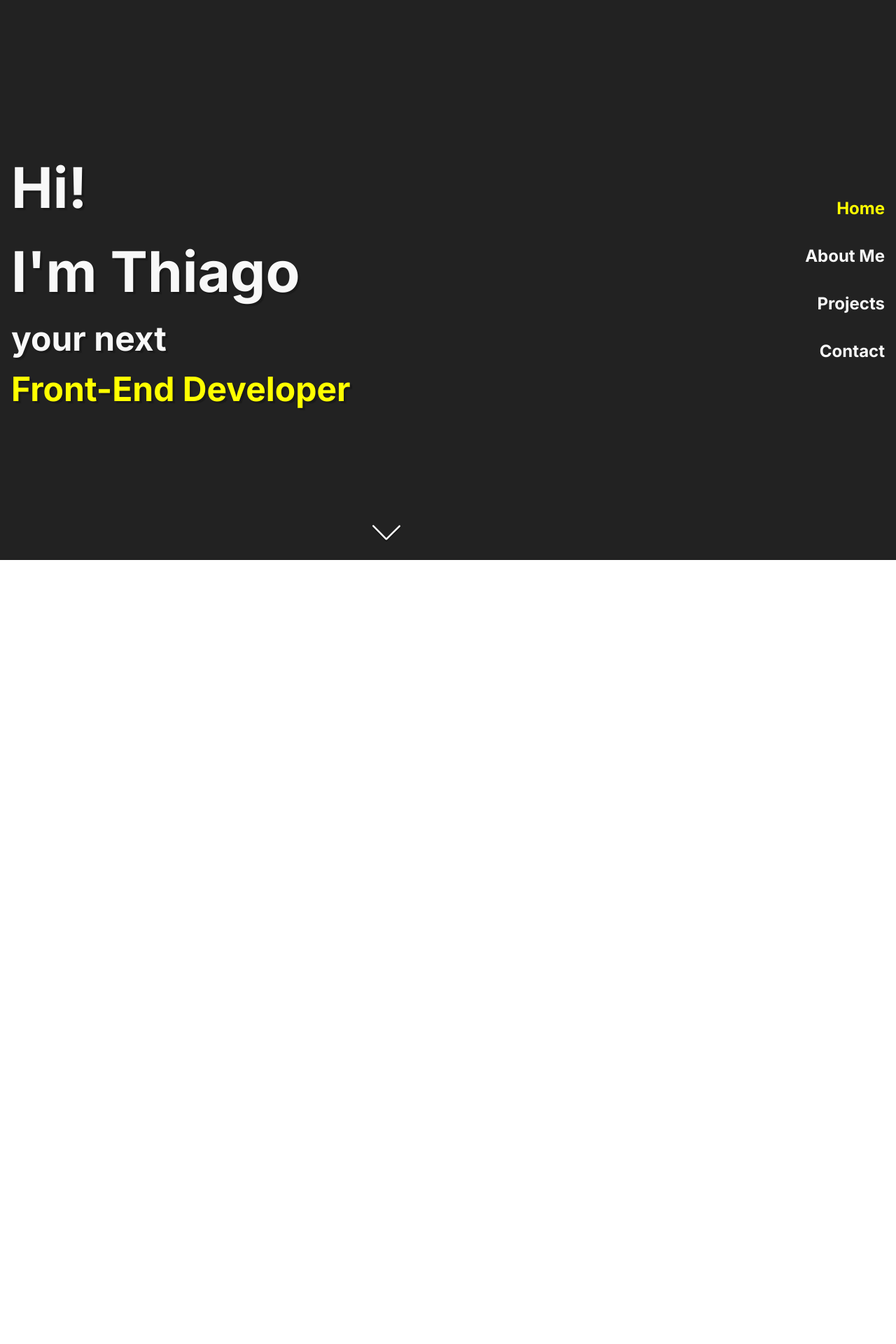
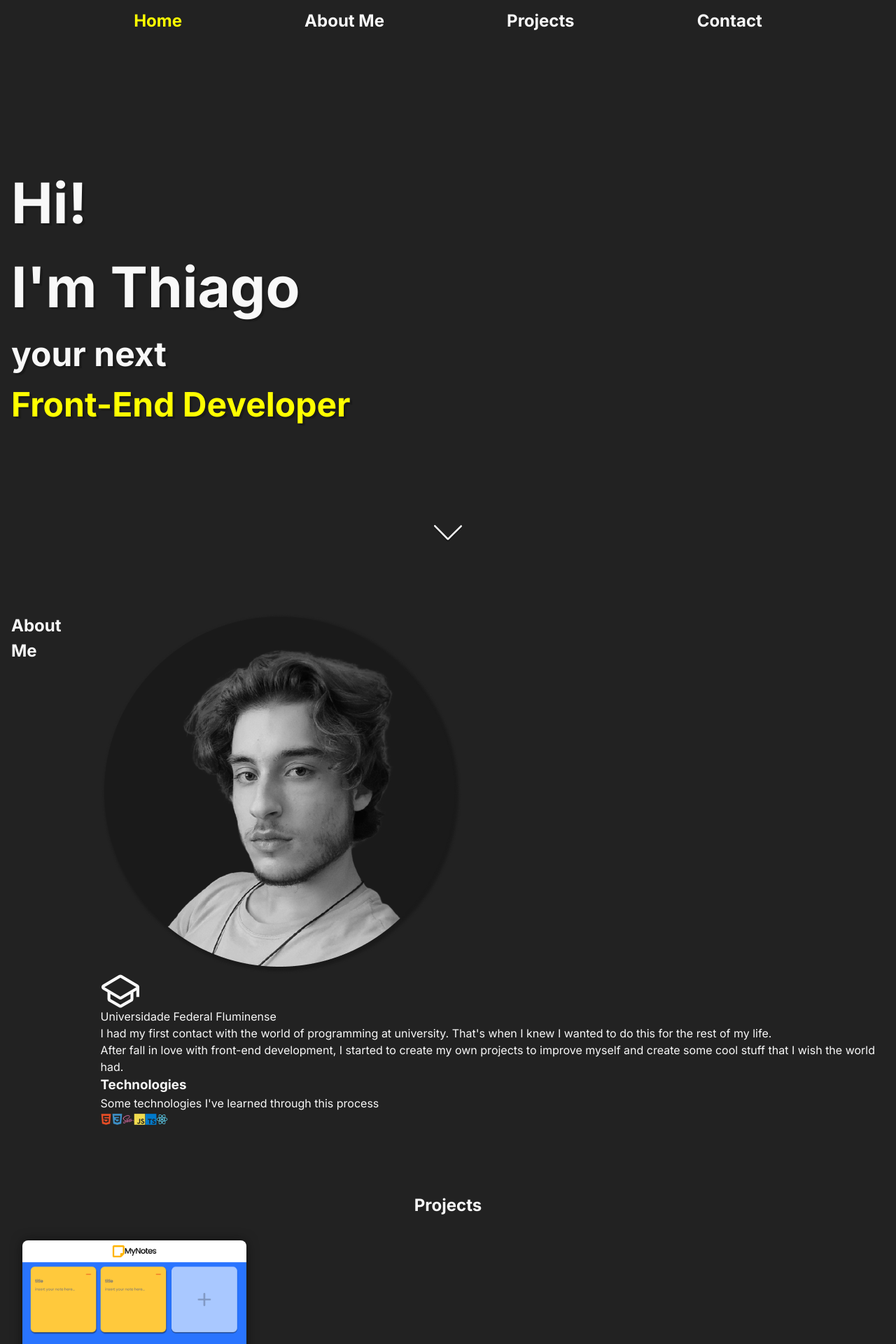
Before and after one commit to thiagofons/portfolio, a React (Create React App) app: page / in a window 1280 px wide. Shown: the top 1920 px of the page at 70% size. Before the commit the page ends 800 px from the top, so only its background shows below. Built offline with nearby package versions, Linux system fonts and the light colour scheme.

Commit message:
Padding error

```diff
--- a/src/App.tsx
+++ b/src/App.tsx
@@ -8,18 +8,13 @@ import Projects from "./pages/Projects";
 function App() {
   return (
     <Container className="App">
-      <aside className="aside">
-        <NavBar />
-      </aside>
+      <NavBar />
       <main className="main">
         <Home />
         <AboutMe />
         <Projects />
         <Contact />
       </main>
-
-
-
     </Container>
   );
 }
--- a/src/components/layout/Container.tsx
+++ b/src/components/layout/Container.tsx
@@ -1,3 +1,5 @@
+import "../../styles/main.sass"
+
 const Container = (props: any) => {
   return <div className="container">{props.children}</div>;
 };
--- a/src/components/layout/NavBar.tsx
+++ b/src/components/layout/NavBar.tsx
@@ -7,7 +7,6 @@ const NavBar = () => {
 
   return (
     <nav className="navbar">
-      <div className="dark__mode"></div>
       <div className="links">
         <NavLink text="Home" to="#home" active={page === "home"} />
         <NavLink text="About Me" to="#aboutme" active={page === "aboutme"} />
--- a/src/pages/AboutMe.tsx
+++ b/src/pages/AboutMe.tsx
@@ -7,6 +7,9 @@ const AboutMe = () => {
     <section id="aboutme" className="aboutme section">
       <header className="info__header">
         <h2>About Me</h2>
+      </header>
+      <main>
+        <section className="profile__info">
           <img src={MyImg} alt="" />
           <div className="info">
             <div className="college">
@@ -14,9 +17,9 @@ const AboutMe = () => {
               <span>Universidade Federal Fluminense</span>
             </div>
           </div>
-      </header>
-      <main className="info__body">
-        <div className="info__text">
+        </section>
+        <section className="aboutme__info">
+          <section className="info__text">
           <p>
             I had my first contact with the world of programming at university.
             That's when I knew I wanted to do this for the rest of my life.
@@ -26,22 +29,22 @@ const AboutMe = () => {
             my own projects to improve myself and create some cool stuff that I
             wish the world had.
           </p>
-        </div>
-        <div className="technologies">
-          <div className="tech__header">
+          </section>
+          <section className="technologies">
+            <header>
               <h3>Technologies</h3>
               <p>Some technologies I've learned through this process</p>
-          </div>
-
-          <div className="tech__container">
+            </header>
+            <main>
               <i className="devicon-html5-plain colored"></i>
               <i className="devicon-css3-plain colored"></i>
               <i className="devicon-sass-original colored"></i>
               <i className="devicon-javascript-plain colored"></i>
               <i className="devicon-typescript-plain colored"></i>
               <i className="devicon-react-original colored"></i>
-          </div>
-        </div>
+            </main>
+          </section>
+        </section>
       </main>
     </section>
   );
--- a/src/pages/Projects.tsx
+++ b/src/pages/Projects.tsx
@@ -15,7 +15,6 @@ const Projects = () => {
     <section id="projects" className="projects section">
       <header className="projects__header">
         <h2>Projects</h2>
-        <p>Here are some projects I developed to improve my front-end skills</p>
       </header>
       <main className="projects__carousel">
         {projects &&
--- a/src/styles/components/layout.sass
+++ b/src/styles/components/layout.sass
@@ -4,39 +4,29 @@
 .container
   background-color: variables.$grey
   font-family: variables.$font-family
-  gap: 1rem
   display: flex
   flex-direction: column
-  max-height: 100vh
-
 
   @media screen and ( min-width: 425px )
-    width: 100%
-    flex-direction: row-reverse
+
     justify-content: space-between
-
 
 .navbar
   display: flex
   align-items: center
   width: 100%
-  z-index: 2
+  height: 7.5vh
   background-color: variables.$grey
   padding: 1rem
-  @media screen and ( min-width: 425px )
-    width: 10rem
-    min-height: 100vh
+  position: fixed
+  z-index: 1
 
 
   .links
     width: 100%
     display: flex
-    justify-content: space-between
-
-    @media screen and ( min-width: 425px )
-      gap: 2rem
-      flex-direction: column
-      text-align: right
+    justify-content: space-evenly
+    background-color: variables.$grey
 
     .nav__link
       text-decoration: none
@@ -54,10 +44,13 @@
   display: flex
   flex-direction: column
   gap: 1rem
-
+  width: 100%
 
   &::-webkit-scrollbar
     display: none
 
 .section
   padding: 1rem
+  min-height: 100vh
+  padding-top: 7.5vh
+  &__header
--- a/src/styles/pages/aboutme.sass
+++ b/src/styles/pages/aboutme.sass
@@ -5,14 +5,13 @@
   @include mixins.flex-column(1rem)
 
   @media screen and ( min-width: 425px )
-    display: grid
-    grid-template-columns: 2fr 8fr
+    flex-direction: row
 
   .info__header
     @include mixins.flex-column(.5rem)
     align-items: center
     img
-      width: 80%
+
     .info
       .college
         display: flex
@@ -23,6 +22,7 @@
           width: 1rem
 
   .info__body
+
     text-align: center
     @include mixins.flex-column(1rem)
 
@@ -32,12 +32,9 @@
         text-align: left
 
     .technologies
-      display: flex
-      flex-direction: column
-      justify-content: space-between
-
       @media screen and ( min-width: 425px )
         text-align: left
+
       .tech__container
         padding: 1rem 0
         display: flex
--- a/src/styles/pages/contact.sass
+++ b/src/styles/pages/contact.sass
@@ -3,13 +3,15 @@
 
 .contact
   @include mixins.flex-column(1rem)
-  text-align: center
-  justify-content: space-between
+  h2
+    text-align: center
+
+  align-items: center
 
   .social__icons
     display: flex
     justify-content: space-evenly
-    margin: 3rem 0
+    margin: auto 0
 
     .social__icon
       max-width: 5rem
@@ -23,6 +25,10 @@
     background-color: variables.$dark-grey
     padding: 1rem
     border-radius: .5rem
+
+
+    @media screen and ( min-width: 425px )
+      max-width: 40rem
     .insert
       display: flex
       flex-direction: column
@@ -42,7 +48,6 @@
         resize: none
 
 
-
     .send__button
       background-color: variables.$flourescent-yellow
       border: none
--- a/src/styles/pages/home.sass
+++ b/src/styles/pages/home.sass
@@ -9,9 +9,8 @@
   position: relative
   .hello
 
-
-
     h1, h2
+      word-wrap: normal
       text-shadow: .2rem .2rem 1px variables.$dark-grey
     h1
       font-size: 3rem
--- a/src/styles/pages/projects.sass
+++ b/src/styles/pages/projects.sass
@@ -4,19 +4,18 @@
 .projects
   @include mixins.flex-column(1rem)
 
-  @media screen and ( min-width: 425px )
-    flex-direction: row
   &__header
     @include mixins.flex-column(.5rem)
-
-
-    p
-      text-align: left
+    align-items: center
 
   &__carousel
     display: flex
     justify-content: center
     padding: 1rem
+
+    @media screen and ( min-width: 425px )
+      justify-content: left
+
 
 .project
   width: 20rem
```
Lines whose indentation alone changed are shown as unchanged.
